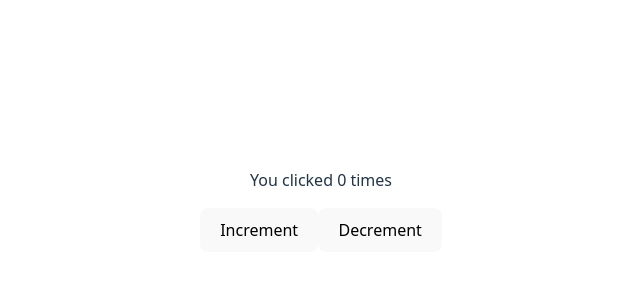
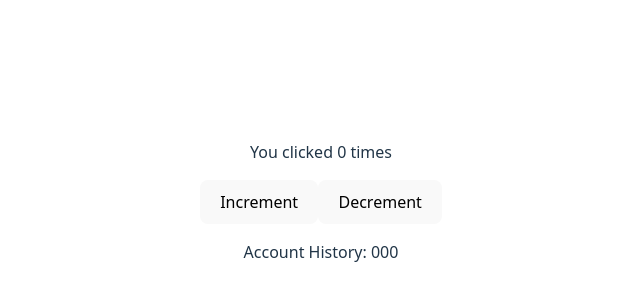
Before and after one commit to 4Drea4/ReactCounterwithUseEffect, a React (Vite) app in the folder useEffectCounter/: page / in a window 1280 px wide. Shown: the part 198-498 px from the top of the page, without its empty margins (319-959 px from the left). Built offline with nearby package versions, Linux system fonts and the light colour scheme.

Commit message:
history is working

```diff
--- a/useEffectCounter/src/components/AdvancedCounter.tsx
+++ b/useEffectCounter/src/components/AdvancedCounter.tsx
@@ -4,9 +4,10 @@ export default function Counter() {
   const [count, setCount] = useState(0);
   const [history, setHistory] = useState<number[]>([0]);
 
+  //from Ervin
   useEffect(() => {
-    setHistory(count);
-  }, [count]);
+    setHistory((prev) => [...prev, count]
+  )}, [count]);
 
   const handleClick = () => {
     setCount((prevCount) =>  prevCount + 1);
@@ -24,6 +25,7 @@ export default function Counter() {
         Increment
       </button>
       <button onClick={handleDecrementClick}>Decrement</button>
+      <p>Account History: {history}</p>
     </div>
   );
 }
```
Also changed, not shown: 1 other file (tests, documents, lock files or other folders).
